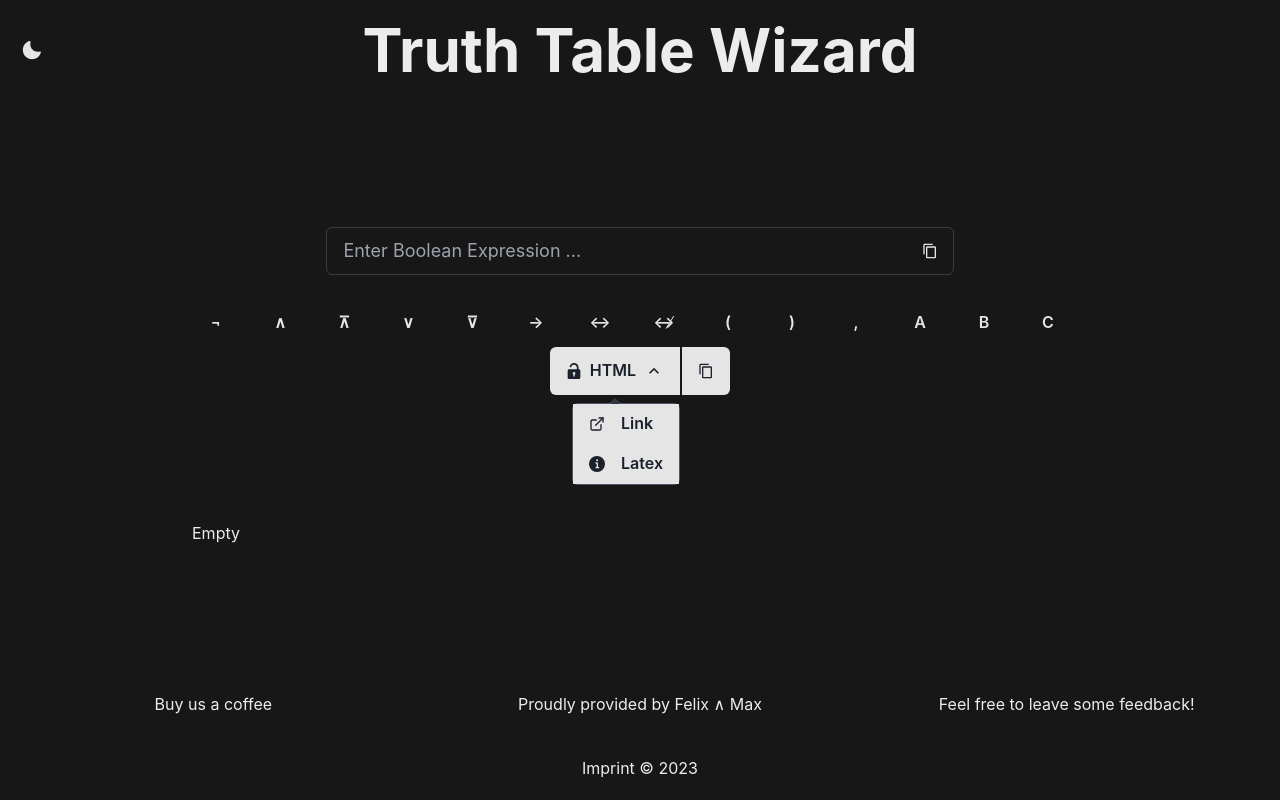
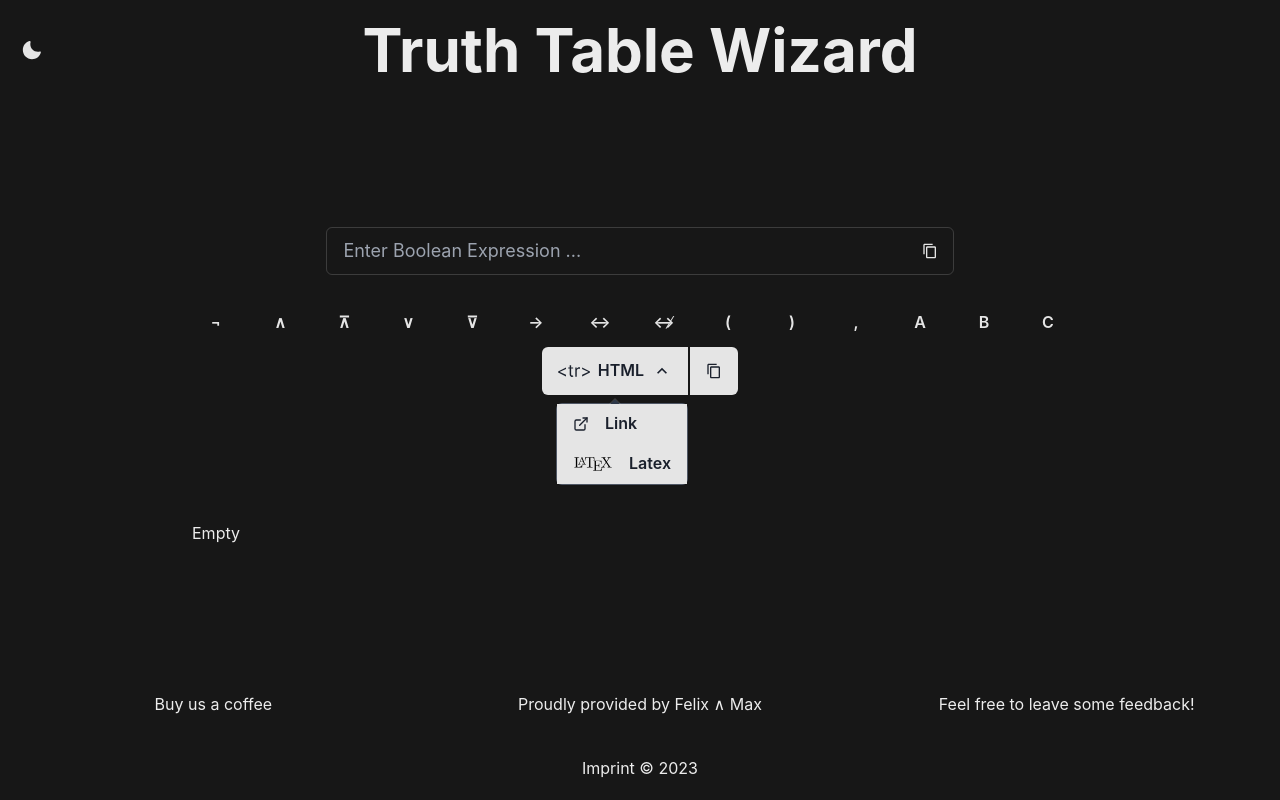
Before and after one commit to felixstrobel/truth-table, a Next.js app in the folder client/: page / in a window 1280 px wide. Both pictures are taken after a click on the button "HTML". Built offline with nearby package versions, Linux system fonts and the light colour scheme.

Commit message:
Added correct icons

```diff
--- a/client/components/CustomSelect.tsx
+++ b/client/components/CustomSelect.tsx
@@ -8,15 +8,16 @@ import {
     PopoverTrigger,
     Text,
 } from "@chakra-ui/react";
-import {
-    ChevronDownIcon,
-    ChevronUpIcon,
-    CopyIcon,
-    ExternalLinkIcon,
-    InfoIcon,
-    UnlockIcon,
-} from "@chakra-ui/icons";
+import { ChevronDownIcon, ChevronUpIcon, CopyIcon, ExternalLinkIcon } from "@chakra-ui/icons";
 import { useRef, useState } from "react";
+import HtmlIcon from "@/components/icons/HtmlIcon";
+import LatexIcon from "@/components/icons/LatexIcon";
+
+const options: CustomSelectOption[] = [
+    { icon: <HtmlIcon boxSize={8} />, text: "HTML" },
+    { icon: <ExternalLinkIcon boxSize={4} />, text: "Link" },
+    { icon: <LatexIcon boxSize={10} />, text: "Latex" },
+];
 
 interface CustomSelectOption {
     icon: any;
@@ -25,17 +26,7 @@ interface CustomSelectOption {
 
 export default function CustomSelect() {
     const initRef = useRef<any>();
-    const [activeOption, setActiveOption] = useState<CustomSelectOption>({
-        icon: <UnlockIcon />,
-        text: "HTML",
-    });
-
-    // TODO use correct Icons for Latex and HTML
-    const options: CustomSelectOption[] = [
-        { icon: <UnlockIcon boxSize={4} />, text: "HTML" },
-        { icon: <ExternalLinkIcon boxSize={4} />, text: "Link" },
-        { icon: <InfoIcon boxSize={4} />, text: "Latex" },
-    ];
+    const [activeOption, setActiveOption] = useState<CustomSelectOption>(options[0]);
 
     return (
         <Popover colorScheme={"neutral"} placement={"bottom-end"} initialFocusRef={initRef}>
--- /dev/null
+++ b/client/components/icons/HtmlIcon.tsx
@@ -0,0 +1,14 @@
+import { Icon, IconProps } from "@chakra-ui/icon";
+
+const HtmlIcon = (props: IconProps) => {
+    return (
+        <Icon viewBox={"0 0 119 45"} {...props}>
+            <path
+                fill="currentColor"
+                d="M0.454545 27.6364V24L29.7273 9.09091V14.9091L7.27273 25.7273L7.45455 25.3636V26.2727L7.27273 25.9091L29.7273 36.7273V42.5455L0.454545 27.6364ZM56.2784 9.09091V13.6364H38.1875V9.09091H56.2784ZM43.4602 0.727272H48.8239V34C48.8239 35.5152 49.0436 36.6515 49.483 37.4091C49.9375 38.1515 50.5133 38.6515 51.2102 38.9091C51.9223 39.1515 52.6723 39.2727 53.4602 39.2727C54.0511 39.2727 54.536 39.2424 54.9148 39.1818C55.2936 39.1061 55.5966 39.0455 55.8239 39L56.9148 43.8182C56.5511 43.9545 56.0436 44.0909 55.392 44.2273C54.7405 44.3788 53.9148 44.4545 52.9148 44.4545C51.3996 44.4545 49.9148 44.1288 48.4602 43.4773C47.0208 42.8258 45.8239 41.8333 44.8693 40.5C43.9299 39.1667 43.4602 37.4848 43.4602 35.4545V0.727272ZM64.3466 44V9.09091H69.5284V14.3636H69.892C70.5284 12.6364 71.6799 11.2348 73.3466 10.1591C75.0133 9.08333 76.892 8.54545 78.983 8.54545C79.3769 8.54545 79.8693 8.55303 80.4602 8.56818C81.0511 8.58333 81.4981 8.60606 81.8011 8.63636V14.0909C81.6193 14.0455 81.2027 13.9773 80.5511 13.8864C79.9148 13.7803 79.2405 13.7273 78.5284 13.7273C76.8314 13.7273 75.3163 14.0833 73.983 14.7955C72.6648 15.4924 71.6193 16.4621 70.8466 17.7045C70.089 18.9318 69.7102 20.3333 69.7102 21.9091V44H64.3466ZM118.977 27.6364L89.7045 42.5455V36.7273L112.159 25.9091L111.977 26.2727V25.3636L112.159 25.7273L89.7045 14.9091V9.09091L118.977 24V27.6364Z"
+            />
+        </Icon>
+    );
+};
+
+export default HtmlIcon;
--- /dev/null
+++ b/client/components/icons/LatexIcon.tsx
@@ -0,0 +1,30 @@
+import { Icon, IconProps } from "@chakra-ui/icon";
+
+const LatexIcon = (props: IconProps) => {
+    return (
+        <Icon viewBox="0 0 189 79" {...props}>
+            <path
+                d="M44.9978 37.485H43.2259C42.5171 44.7143 41.5249 53.5028 29.0509 53.5028H23.31C19.9789 53.5028 19.8371 53.0066 19.8371 50.6678V13.0331C19.8371 10.6234 19.8371 9.6311 26.4994 9.6311H28.8383V7.50485C26.2868 7.71748 19.908 7.71748 17.0021 7.71748C14.238 7.71748 8.70975 7.71748 6.3 7.50485V9.6311H7.93013C13.3875 9.6311 13.5293 10.4107 13.5293 12.9622V50.1716C13.5293 52.7231 13.3875 53.5028 7.93013 53.5028H6.3V55.6999H43.0841L44.9978 37.485Z"
+                fill="black"
+            />
+            <path
+                d="M43.7929 7.43399C43.5094 6.58349 43.3676 6.29999 42.4462 6.29999C41.5249 6.29999 41.3122 6.58349 41.0287 7.43399L29.6179 36.3509C29.1217 37.5558 28.2712 39.7529 23.877 39.7529V41.5248H34.8626V39.7529C32.6655 39.7529 31.3189 38.7607 31.3189 37.3432C31.3189 36.9888 31.3897 36.847 31.5315 36.3509L33.9412 30.2557H47.9745L50.8095 37.4849C50.9512 37.7684 51.093 38.1228 51.093 38.3354C51.093 39.7529 48.3997 39.7529 47.0531 39.7529V41.5248H61.0155V39.7529H60.0232C56.6921 39.7529 56.3377 39.2568 55.8416 37.8393L43.7929 7.43399ZM40.9579 12.4661L47.2657 28.4838H34.65L40.9579 12.4661Z"
+                fill="black"
+            />
+            <path
+                d="M100.564 7.93013H57.4009L56.1252 23.8061H57.8262C58.8184 12.3953 59.8816 10.0564 70.5837 10.0564C71.8595 10.0564 73.7022 10.0564 74.411 10.1981C75.8993 10.4816 75.8993 11.2613 75.8993 12.8914V50.1008C75.8993 52.5105 75.8993 53.5028 68.4575 53.5028H65.6224V55.6999C68.5283 55.4873 75.6867 55.4873 78.947 55.4873C82.2072 55.4873 89.5074 55.4873 92.4132 55.6999V53.5028H89.5782C82.1363 53.5028 82.1363 52.5105 82.1363 50.1008V12.8914C82.1363 11.4739 82.1363 10.4816 83.4121 10.1981C84.1917 10.0564 86.1054 10.0564 87.452 10.0564C98.0832 10.0564 99.1464 12.3953 100.139 23.8061H101.911L100.564 7.93013Z"
+                fill="black"
+            />
+            <path
+                d="M138.553 53.4319H136.781C135.009 64.2758 133.379 69.4496 121.259 69.4496H111.904C108.573 69.4496 108.431 68.9535 108.431 66.6146V47.7619H114.739C121.614 47.7619 122.393 50.0299 122.393 56.0543H124.165V37.3432H122.393C122.393 43.3676 121.614 45.5647 114.739 45.5647H108.431V28.6256C108.431 26.2867 108.573 25.7906 111.904 25.7906H120.976C131.82 25.7906 133.662 29.6887 134.796 39.5404H136.568L134.584 23.6643H94.8938V25.7906H96.5239C101.981 25.7906 102.123 26.5702 102.123 29.1217V66.1185C102.123 68.67 101.981 69.4496 96.5239 69.4496H94.8938V71.6468H135.576L138.553 53.4319Z"
+                fill="black"
+            />
+            <path
+                d="M159.886 28.413L169.596 14.238C171.085 11.97 173.494 9.70198 179.802 9.6311V7.50485H162.934V9.6311C165.769 9.70198 167.328 11.2612 167.328 12.8914C167.328 13.6001 167.187 13.7419 166.69 14.5215L158.611 26.4285L149.539 12.8205C149.397 12.6079 149.043 12.0409 149.043 11.7574C149.043 10.9069 150.602 9.70198 153.579 9.6311V7.50485C151.169 7.71748 145.995 7.71748 143.302 7.71748C141.105 7.71748 136.71 7.6466 134.088 7.50485V9.6311H135.435C139.333 9.6311 140.679 10.1272 142.026 12.1117L154.996 31.7441L143.443 48.825C142.451 50.2425 140.325 53.5028 133.237 53.5028V55.6999H150.106V53.5028C146.845 53.4319 145.641 51.5183 145.641 50.2425C145.641 49.6046 145.853 49.3211 146.349 48.5415L156.343 33.7286L167.541 50.5969C167.683 50.8804 167.895 51.1639 167.895 51.3765C167.895 52.227 166.336 53.4319 163.288 53.5028V55.6999C165.769 55.4873 170.943 55.4873 173.565 55.4873C176.542 55.4873 179.802 55.5581 182.779 55.6999V53.5028H181.432C177.747 53.5028 176.259 53.1484 174.77 50.9513L159.886 28.413Z"
+                fill="black"
+            />
+        </Icon>
+    );
+};
+
+export default LatexIcon;
```
